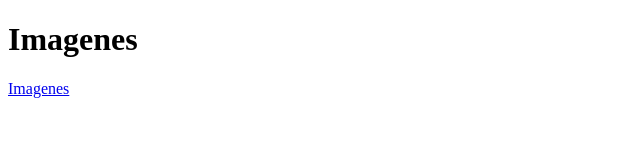
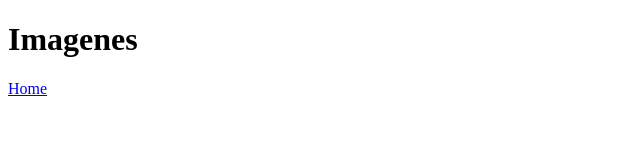
Before and after one commit to Santiagozh1998/Prueba, a plain HTML site: page imagenes.html in a window 1280 px wide. Shown: the full height of the page, 0-640 px from the left. Drawn offline with Linux system fonts and the light colour scheme.

Commit message:
Update imagenes.html

```diff
--- a/imagenes.html
+++ b/imagenes.html
@@ -8,6 +8,6 @@
 </head>
 <body>
     <h1>Imagenes</h1>
-    <a href="./index.html">Imagenes</a>
+    <a href="./index.html">Home</a>
 </body>
 </html>
```
